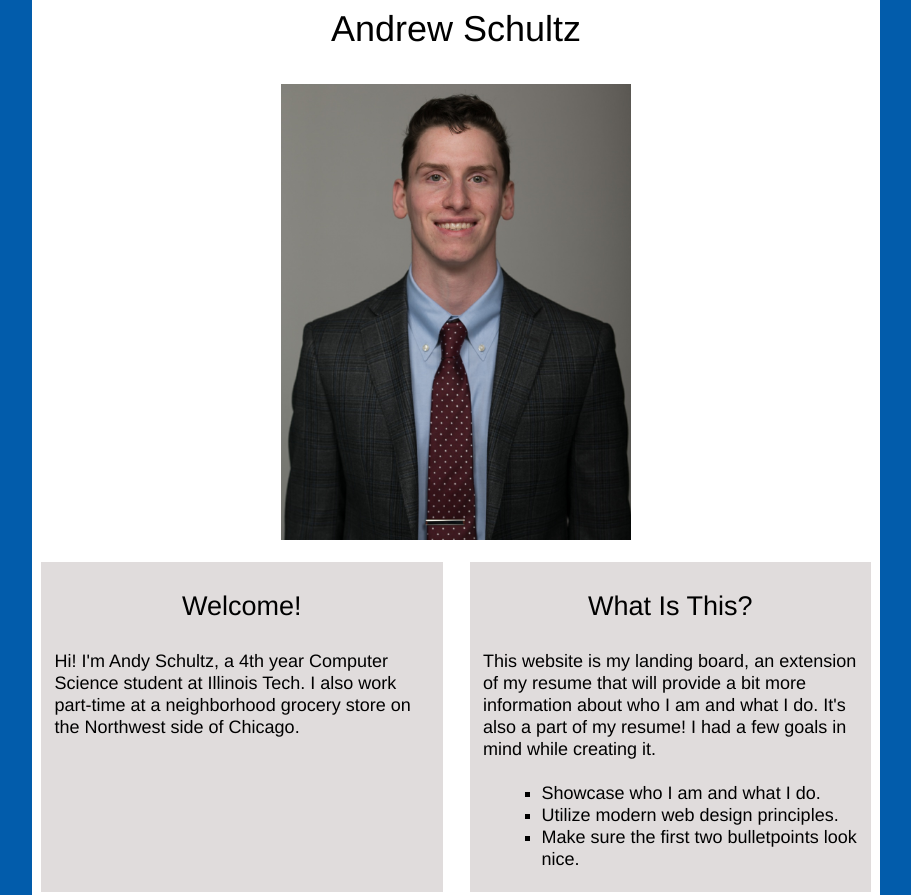
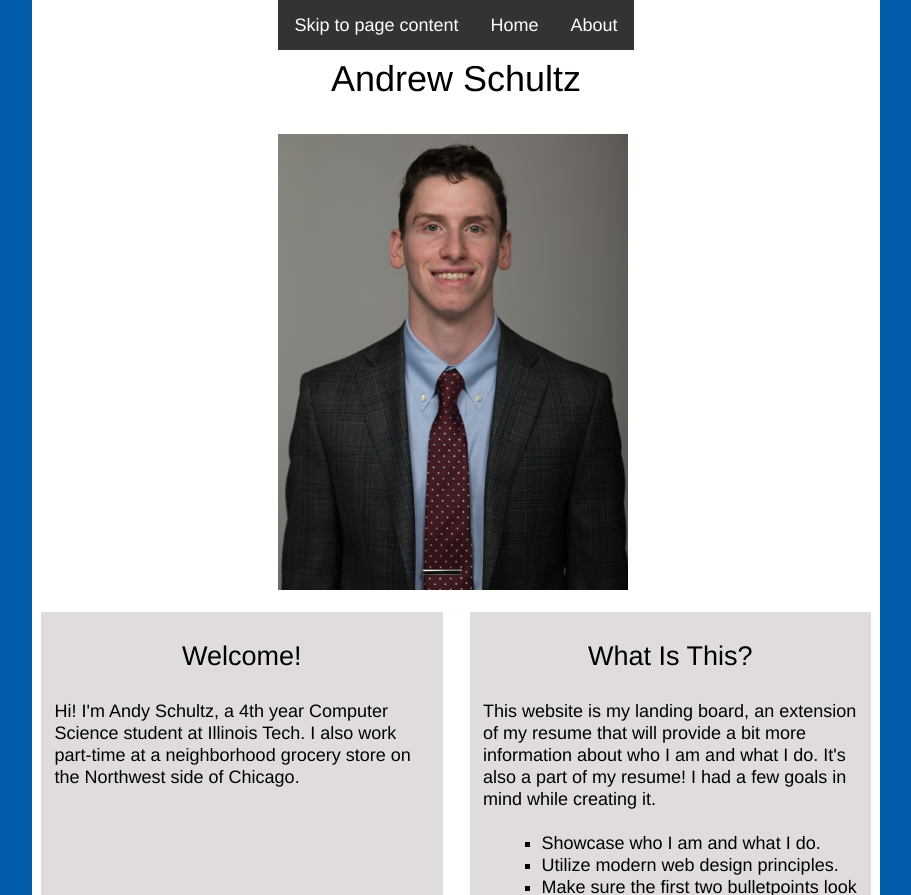
Before and after one commit to aschultz98/com330_project3, a plain HTML site: page index.html in a window 1280 px wide. Shown: the top 895 px of the page, without its empty margins (184-1095 px from the left). Drawn offline with Linux system fonts and the light colour scheme.

Commit message:
Add menu to initial page

```diff
--- a/css/screen.css
+++ b/css/screen.css
@@ -46,9 +46,34 @@ h2  {
   padding-top: 1.222em;
 }
 
-ul  {
+ol  {
   list-style-type: square;
   padding-left: 4em;
+}
+
+ul {
+ list-style-type: none;
+ margin: 0;
+ padding: 0;
+ overflow: hidden;
+ background-color: #333;
+}
+
+li {
+ float: left;
+}
+
+li a {
+ display: block;
+ color: white;
+ text-align: center;
+ padding: 14px 16px;
+ text-decoration: none;
+}
+
+/* Change the link color to #111 (black) on hover */
+li a:hover {
+ background-color: #111;
 }
 
 #footer  {
--- a/index.html
+++ b/index.html
@@ -10,6 +10,13 @@
 <div id="home">
 
   <header id="header">
+    <nav id="navigation">
+      <ul class="navigation">
+        <li class="accessibility"><a href="#content">Skip to page content</a></li>
+        <li><a href="/">Home</a></li>
+        <li><a href="/about/">About</a></li>
+      </ul>
+    </nav>
     <h1>Andrew Schultz</h1>
     <img src="media/img/selfpotrait.jpg" alt="Photo of Andrew Schultz" class="responsive"/>
   </header>
@@ -31,11 +38,11 @@
         provide a bit more information about who I am and what I do.  It's also
         a part of my resume!  I had a few goals in mind while creating it.
       </p>
-      <ul>
+      <ol>
         <li>Showcase who I am and what I do.</li>
         <li>Utilize modern web design principles.</li>
         <li>Make sure the first two bulletpoints look nice.</li>
-      </ul>
+      </ol>
     </section>
 
     <section id="student">
```
